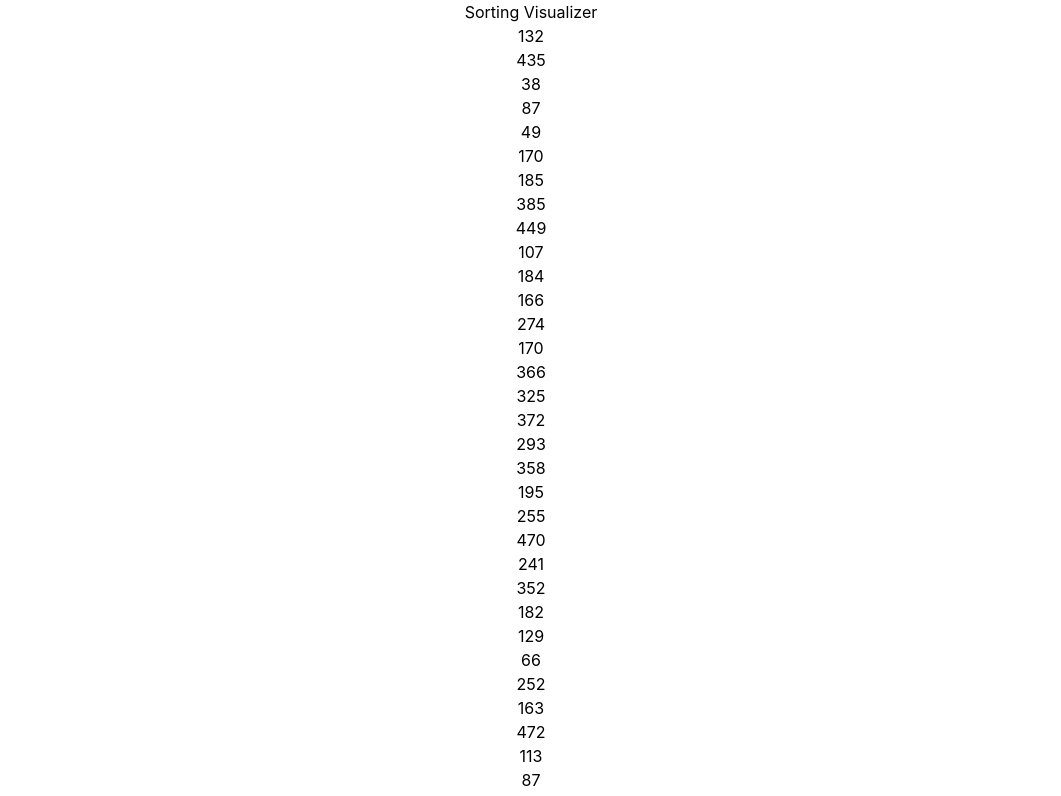
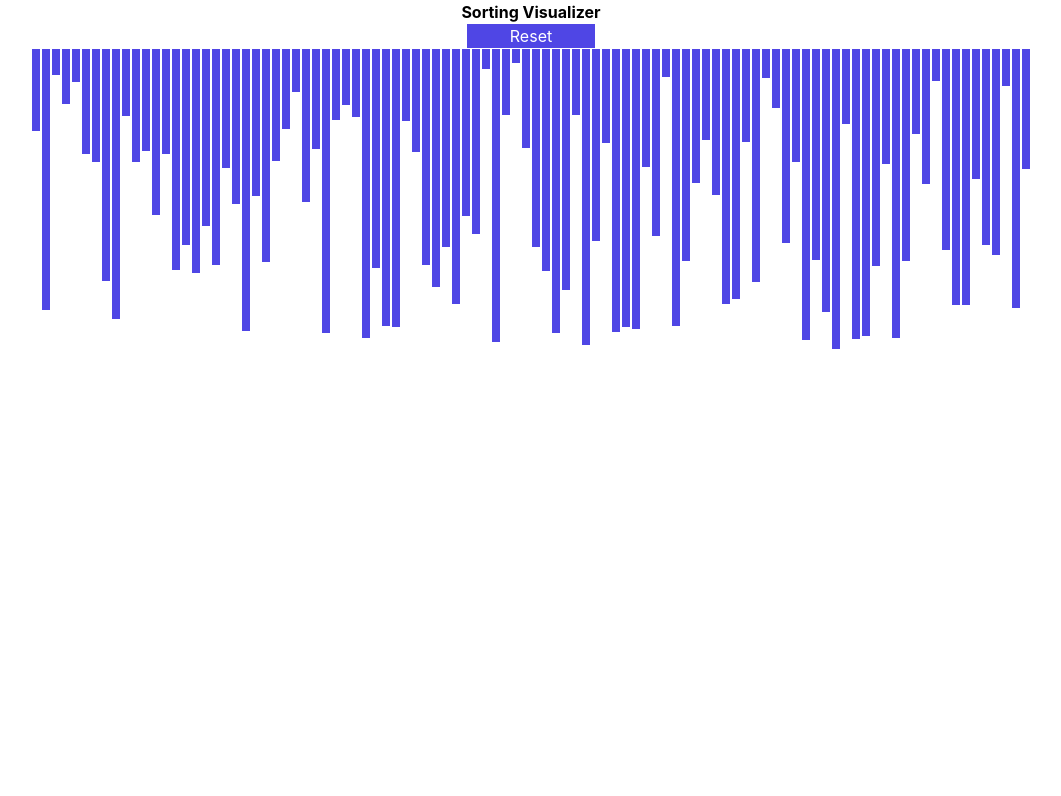
Before and after one commit to RogelioCamargo/sorting-visualizer, a React (Create React App) app: page / in a window 1280 px wide. Shown: the top 796 px of the page, without its empty margins (109-1170 px from the left). Built offline with nearby package versions, Linux system fonts and the light colour scheme.

Commit message:
Display array and add a reset button

```diff
--- a/src/SortingVisualizer/SortingVisualizer.tsx
+++ b/src/SortingVisualizer/SortingVisualizer.tsx
@@ -5,15 +5,25 @@ const SortingVisualizer = () => {
 	const [array, setArray] = useState<number[]>([]);
 
 	useEffect(() => {
-		setArray(getArrayFromRange(100, 10, 500));
+		setArray(getArrayFromRange(100, 10, 300));
 	}, []);
+
+	const reset = () => {
+		setArray(getArrayFromRange(100, 10, 300));
+	};
 
 	return (
 		<div>
-			<h1>Sorting Visualizer</h1>
-			{array.map((value) => (
-				<p>{value}</p>
-			))}
+			<h1 className="font-bold">Sorting Visualizer</h1>
+			<button className="bg-indigo-600 text-white w-32" onClick={reset}>Reset</button>
+			<div className="flex justify-center">
+				{array.map((value) => (
+					<div
+						className="w-2 bg-indigo-600 m-px"
+						style={{ height: `${value}px` }}
+					/>
+				))}
+			</div>
 		</div>
 	);
 };
```
